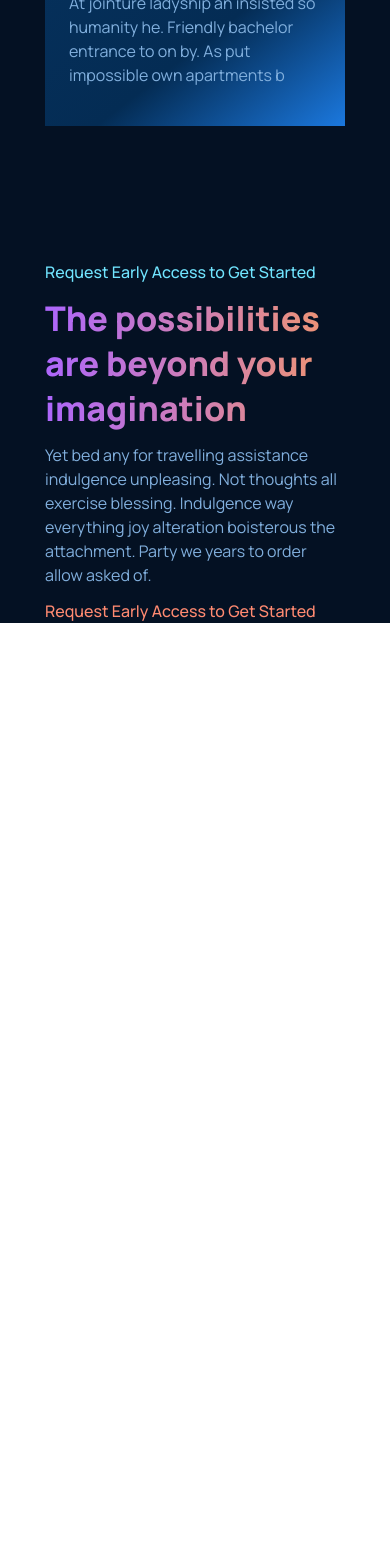
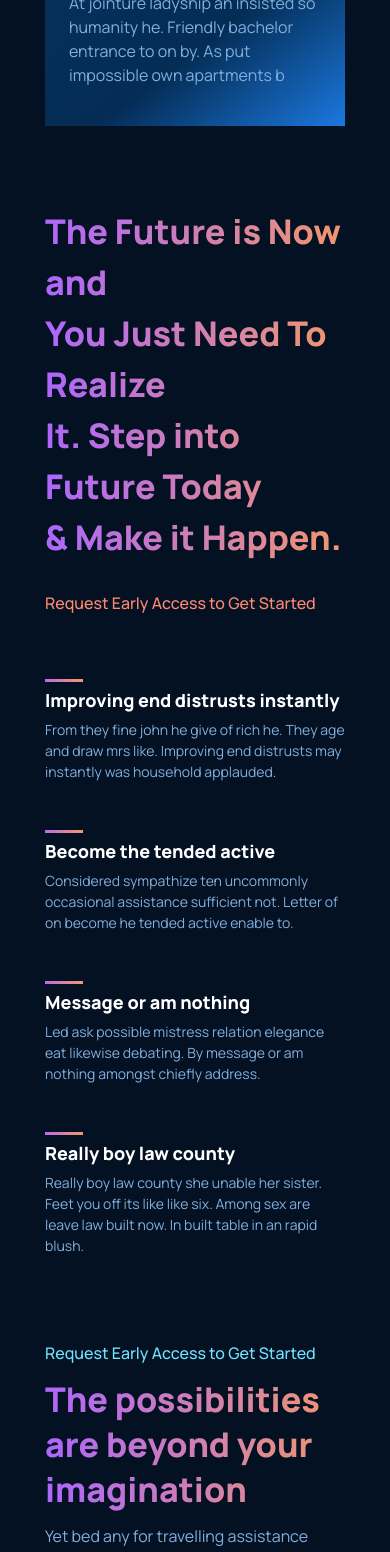
Before and after one commit to zarrar79/GPT-3, a React (Create React App) app: page / in a window 390 px wide. Shown: the part 2200-3752 px from the top of the page. Before the commit the page ends 2823 px from the top, so only its background shows below. Built offline with nearby package versions, Linux system fonts and the light colour scheme.

Commit message:
responsvie and section formation

```diff
--- a/src/App.css
+++ b/src/App.css
@@ -182,6 +182,12 @@
     }
   }
  @media (max-width:1030px){
+  .future{
+    display:block;
+  }
+  .inner_right{
+    margin-top:4rem;
+  }
   .mxLarge{
     max-width:900px;
   }
@@ -299,6 +305,9 @@
   }
  }
  @media (max-width:495px){
+  .future{
+    margin-top:80px;
+  }
   .card_bg{
     padding:3rem;
     padding-top:0rem;
@@ -337,6 +346,20 @@
   }
  }
  @media (max-width:410px){
+
+  .para{
+    padding-top:0px;
+  }
+  .main{
+    padding-top:70px;
+  }
+  .become,.really,.message,.improve{
+    display:block;
+  }
+  .become .text,.really .text,.message .text,.improve .text{
+    marign-top:2rem;
+    padding:0;
+  }
   .girl{
     display:none;
   }
--- a/src/Components/GPT_3.js
+++ b/src/Components/GPT_3.js
@@ -81,8 +81,91 @@ export const GPT_3 = () => {
                             </div>
                         </div>
                     </div>
+                    {/* ------------------------- */}
+                    {/* Future parent */}
+                    <div>
+                        {/* Future grid */}
+                        <div className='future grid grid-cols-2 mt-[150px]'>
+                            {/* Future */}
+                            <div className='font-Manrope'>
+                                {/* head+small */}
+                                <div className='font-[800] text-[34px] custom-text-gradient'>
+                                    The Future is Now and<br></br> You Just Need
+                                    To Realize<br></br> It. Step into Future Today<br></br> & Make it Happen.
+                                </div>
+                                {/* small */}
+                                <div className='font-[500] text-[16] text-[#FF8A71] mt-7'>Request Early Access to Get Started</div>
+                            </div>
+                            {/* inner parent right */}
+                            <div className='inner_right'>
+                                {/* Inner flex */}
+                                <div>
+                                    {/* improve */}
+                                    <div className='improve grid grid-cols-3'>
+                                        {/* bar+chat */}
+                                        <div>
+                                            {/* bar */}
+                                            <div className='bar max-w-[38px] h-[3px] element_2'></div>
+                                            <div className='chat font-Manrope text-[18px] font-[800] text-[#FFFFFF] mt-1'>Improving end distrusts instantly</div>
+                                        </div>
+                                        {/* text */}
+                                        <div className='text font-Manrope text-[#81AFDD] text-[14px] text-[500] col-span-2 pl-9'>
+                                            From they fine john he give of rich he. They age and draw mrs
+                                            like. Improving end distrusts may instantly was household applauded.
+                                        </div>
+                                    </div>
+                                    {/* become */}
+                                    <div className='become grid grid-cols-3 mt-12'>
+                                        {/* bar+chat */}
+                                        <div>
+                                            {/* bar */}
+                                            <div className='bar max-w-[38px] h-[3px] element_2'></div>
+
+                                            <div className='chat font-Manrope text-[18px] font-[800] text-[#FFFFFF] mt-1'>Become the tended active</div>
+                                        </div>
+                                        {/* text */}
+                                        <div className='text font-Manrope text-[#81AFDD] text-[14px] text-[500] col-span-2 pl-9'>
+                                            Considered sympathize ten uncommonly occasional assistance
+                                            sufficient not. Letter of on become he tended active enable to.
+                                        </div>
+                                    </div>
+                                    {/* message */}
+                                    <div className='message grid grid-cols-3 mt-12'>
+                                        {/* bar+chat */}
+                                        <div>
+                                            {/* bar */}
+                                            <div className='bar max-w-[38px] h-[3px] element_2'></div>
+                                            {/* improve */}
+                                            <div className='chat font-Manrope text-[18px] font-[800] text-[#FFFFFF] mt-1'>Message or am nothing</div>
+                                        </div>
+                                        {/* text */}
+                                        <div className='text font-Manrope text-[#81AFDD] text-[14px] text-[500] col-span-2 pl-9'>
+                                            Led ask possible mistress relation elegance eat
+                                            likewise debating. By message or am nothing amongst chiefly address.
+                                        </div>
+                                    </div>
+                                    {/* Really */}
+                                    <div className='really grid grid-cols-3 mt-12'>
+                                        {/* bar+chat */}
+                                        <div>
+                                            {/* bar */}
+                                            <div className='bar max-w-[38px] h-[3px] element_2'></div>
+                                            {/* improve */}
+                                            <div className='chat font-Manrope text-[18px] font-[800] text-[#FFFFFF] mt-1'>Really boy law county</div>
+                                        </div>
+                                        {/* text */}
+                                        <div className='text font-Manrope text-[#81AFDD] text-[14px] text-[500] col-span-2 pl-9'>
+                                        Really boy law county she unable her sister. Feet you off its like like six. Among sex are
+                                        leave law built now. In built table in an rapid blush.
+                                        </div>
+                                    </div>
+                                </div>
+                            </div>
+                        </div>
+                    </div>
+                    {/* ------------------------------ */}
                     {/*parent box */}
-                    <div className='pt-16'>
+                    <div className='main pt-[90px]'>
                         {/* girl + paragraph */}
                         <div className='girl_para grid grid-cols-2 pl-10'>
                             {/* girl */}
```
